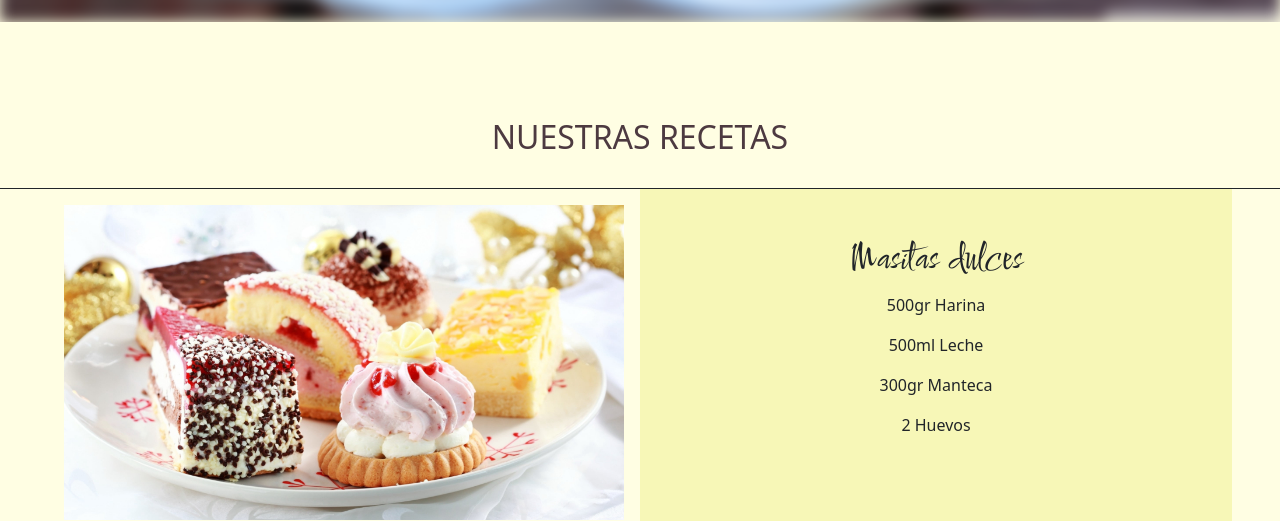
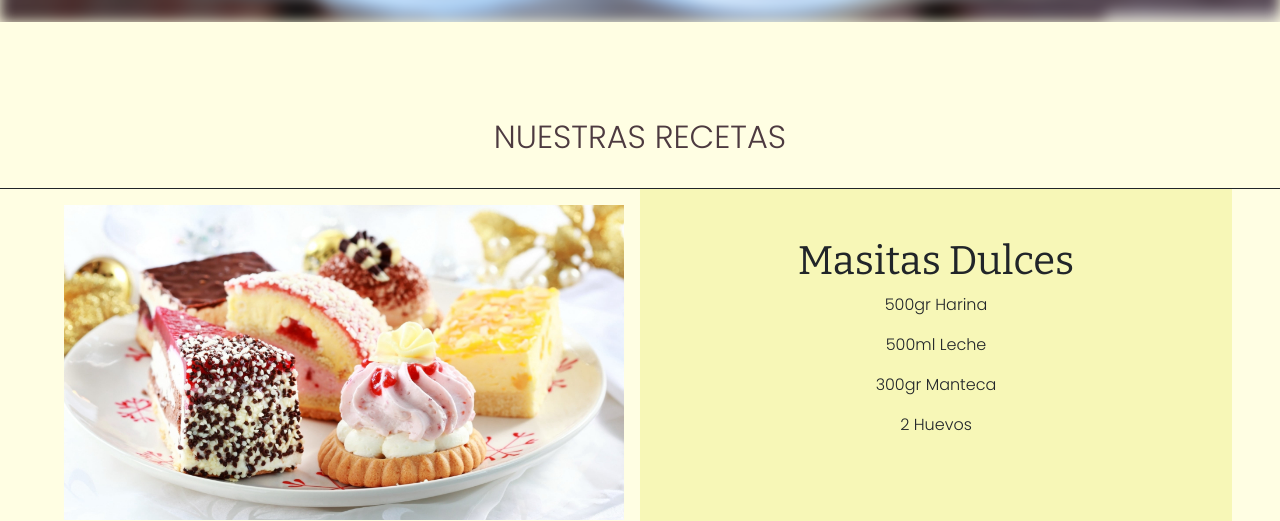
Before and after one commit to marcom25/panaderia-proyect, a React (Create React App) app: page / in a window 1280 px wide. Shown: the part 2182-2703 px from the top of the page. Built offline with nearby package versions, Linux system fonts and the light colour scheme; a web font is replaced by a local one.

Commit message:
added fonts and ImgBlock dinamic text

```diff
--- a/src/components/Card.jsx
+++ b/src/components/Card.jsx
@@ -6,6 +6,8 @@ import "../css/Colors.css"
 
 
 const Card = ({image ,msg, imageClass, iamgeType, imageDataTarget, imageAriaControls, bodyClass, bodyId, bodyAriaLabel, contentClass}) => {
+
+
 
 
     return (
--- a/src/components/Grid.jsx
+++ b/src/components/Grid.jsx
@@ -22,6 +22,9 @@ import image5 from "../images/bakery/bakery2.jpg";
 import image6 from "../images/bakery/brownie.jpg";
 
 const Grid = () => {
+
+
+
     return (
         <div className="container-xs" style={{padding: "0"}}>
             <div className='row'>
@@ -37,7 +40,7 @@ const Grid = () => {
 
             </div>
             <div className='row justify-content-sm-center bg-cream py-4 px-lg-5'>
-                <h2 className="text-uppercase text-center brown-font pt-5">¡Nuevos productos!</h2>
+                <h2 className="text-uppercase text-center brown-font pt-5 font-poppins">¡Nuevos productos!</h2>
                 <div className='col-md-6 py-4'>
                     <Card
                     image={image1}
@@ -48,7 +51,7 @@ const Grid = () => {
                     bodyClass='card-body p-0 bg-lightblue card-content accordion-collapse collapse'
                     bodyId='flush-collapseOne'
                     bodyAriaLabel='flush-headingOne'
-                    contentClass='card-title text-center accordion-body'
+                    contentClass='card-title text-center accordion-body font-bitter'
                     />
                 </div>
                 <div className='col-md-6 py-4'>
@@ -61,7 +64,7 @@ const Grid = () => {
                     bodyClass='card-body p-0 bg-lightblue card-content accordion-collapse collapse'
                     bodyId='flush-collapseTwo'
                     bodyAriaLabel='flush-headingTwo'
-                    contentClass='card-title text-center accordion-body'
+                    contentClass='card-title text-center accordion-body font-bitter'
                     />
                 </div>
                 <div className='col-md-6 py-4'>
@@ -74,7 +77,7 @@ const Grid = () => {
                     bodyClass='card-body p-0 bg-lightblue card-content accordion-collapse collapse'
                     bodyId='flush-collapseThree'
                     bodyAriaLabel='flush-headingThree'
-                    contentClass='card-title text-center accordion-body'
+                    contentClass='card-title text-center accordion-body font-bitter'
                     />
                 </div>
                 <div className='col-md-6 py-4'>
@@ -87,7 +90,7 @@ const Grid = () => {
                     bodyClass='card-body p-0 bg-lightblue card-content accordion-collapse collapse'
                     bodyId='flush-collapseFour'
                     bodyAriaLabel='flush-headingFour'
-                    contentClass='card-title text-center accordion-body'
+                    contentClass='card-title text-center accordion-body font-bitter'
                     />
                 </div>
             </div>
@@ -97,16 +100,32 @@ const Grid = () => {
                 </div>
             </div>
             <div className="bg-cream pt-5 pb-4">
-                <h2 className="text-uppercase text-center brown-font pt-5">Nuestras recetas</h2>
+                <h2 className="text-uppercase text-center brown-font pt-5 font-poppins">Nuestras recetas</h2>
             </div>
             <div className='row bg-cream border-top border-dark px-lg-5'>
-                <ImgBlock image={image4} textAtributes='col-sm p-0 bg-cream-dark' imgAtributes='col-sm p-0 bg-cream d-flex justify-content-center' />
+                <ImgBlock
+                h1='Masitas Dulces'
+                p1='500gr Harina'
+                p2='500ml Leche'
+                p3='300gr Manteca'
+                p4='2 Huevos'
+                image={image4}
+                textAtributes='col-sm p-0 bg-cream-dark'
+                imgAtributes='col-sm p-0 bg-cream d-flex justify-content-center' />
             </div>
             <div className='row bg-cream flex-row-reverse border-bottom border-dark px-lg-5'>
-                <ImgBlock image={image5} textAtributes='col-sm p-0 bg-cream-dark' imgAtributes='col-sm p-0 bg-cream pt-5 pt-sm-0 d-flex justify-content-center'/>
+                <ImgBlock
+                h1='Chupame La Pichula'
+                p1='1231'
+                p2='123131'
+                p3=' jdndawd'
+                p4='ponele texto mamador de pitos'
+                image={image5}
+                textAtributes='col-sm p-0 bg-cream-dark'
+                imgAtributes='col-sm p-0 bg-cream pt-5 pt-sm-0 d-flex justify-content-center'/>
             </div>
             <div className='row padding-collage bg-cream py-5'>
-                <h2 className="text-uppercase text-center pt-5 pb-4 brown-font">Nuestras delicias</h2>
+                <h2 className="text-uppercase text-center pt-5 pb-4 brown-font font-poppins">Nuestras delicias</h2>
                 <CollageImages/>
             </div>
             <div className='row'>
--- a/src/components/ImgBlock.jsx
+++ b/src/components/ImgBlock.jsx
@@ -5,18 +5,20 @@ import "../css/ImgBlock.css";
 import "../css/Fonts.css";
 
 
-const ImgBlock = ({image, textAtributes, imgAtributes}) => {
+const ImgBlock = ({image, textAtributes, imgAtributes, p1, p2, p3, p4, h1}) => {
+
+
     return (
         <>
             <div className={imgAtributes}>
                 <img className='p-3 w-100' src={image} alt=''/>
             </div>
             <div className={textAtributes}>
-                <h1 className='pt-3 pt-md-4 pt-lg-5  text-center font-comforter '>Masitas dulces</h1>
-                <p className='text-center'>500gr Harina</p>
-                <p className='text-center'>500ml Leche</p>
-                <p className='text-center'>300gr Manteca</p>
-                <p className='text-center'>2 Huevos </p>
+                <h1 className='pt-3 pt-md-4 pt-lg-5  text-center font-bitter '>{h1}</h1>
+                <p className='text-center font-poppins'>{p1}</p>
+                <p className='text-center font-poppins'>{p2}</p>
+                <p className='text-center font-poppins'>{p3}</p>
+                <p className='text-center font-poppins'>{p4}</p>
             </div>
         </>
     );
--- a/src/components/Sidebar.jsx
+++ b/src/components/Sidebar.jsx
@@ -11,6 +11,7 @@ import logo from "../images/logos/titulo-mas-cercano.svg";
 // IMPORTANDO CSS
 import "../css/Sidebar.css";
 import "../css/Colors.css";
+import "../css/Fonts.css";
 
 
 
@@ -30,10 +31,10 @@ const Sidebar = () => {
             <div className="offcanvas-body p-0">
               <ul className="navbar-nav h-50 flex-grow-1 brown-font">
                 <li className="nav-item bg-brown-hover">
-                  <a className="nav-link d-flex align-items-center brown-font font-pink-hover px-3" aria-current="page" href="#"> <AiFillHome style={{fontSize: '1.55rem', paddingRight: '4px'}}/> Inicio</a>
+                  <a className="nav-link d-flex align-items-center brown-font font-pink-hover px-3 font-poppins" aria-current="page" href="#"> <AiFillHome style={{fontSize: '1.55rem', paddingRight: '4px'}}/> Inicio</a>
                 </li>
                 <li >
-                  <a class="nav-link dropdown-toggle d-flex align-items-center brown-font font-pink-hover px-3  nav-item dropdown bg-brown-hover pink-font" href="#" id="offcanvasNavbarDropdown" role="button" data-bs-toggle="dropdown" aria-expanded="false"> <FaStore style={{fontSize: '1.5rem', paddingRight: '5px'}}/>Productos</a>
+                  <a class="nav-link dropdown-toggle d-flex align-items-center brown-font font-pink-hover px-3  nav-item dropdown bg-brown-hover pink-font font-poppins" href="#" id="offcanvasNavbarDropdown" role="button" data-bs-toggle="dropdown" aria-expanded="false"> <FaStore style={{fontSize: '1.5rem', paddingRight: '5px'}}/>Productos</a>
                   <ul class="dropdown-menu border-0 rounded-0 bg-pink pink-font font-pink-hover" aria-labelledby="offcanvasNavbarDropdown">
                     <li><a class="dropdown-item bg-brown-hover font-pink-hover ps-4" href="">Tortas</a></li>
                     <li><a class="dropdown-item bg-brown-hover font-pink-hover ps-4" href="">Facturas</a></li>
@@ -44,17 +45,17 @@ const Sidebar = () => {
                   </ul>
                 </li>
                 <li className="nav-item bg-brown-hover">
-                  <a className="nav-link d-flex align-items-center brown-font font-pink-hover px-3" href=""> <IoIosPeople style={{fontSize: '1.6rem', paddingRight: '4px'}}/> Sobre nosotros</a>
+                  <a className="nav-link d-flex align-items-center brown-font font-pink-hover px-3 font-poppins" href=""> <IoIosPeople style={{fontSize: '1.6rem', paddingRight: '4px'}}/> Sobre nosotros</a>
                 </li>
                 <li class="nav-item bg-brown-hover">
-                  <a class="nav-link d-flex align-items-center brown-font font-pink-hover px-3" href=""><SiGooglemessages style={{fontSize: '1.6rem', paddingRight: '6px'}}/> Contactanos</a>
+                  <a class="nav-link d-flex align-items-center brown-font font-pink-hover px-3 font-poppins" href=""><SiGooglemessages style={{fontSize: '1.6rem', paddingRight: '6px'}}/> Contactanos</a>
                 </li>
 
               </ul>
               <ul className="navbar-nav h-50 d-flex justify-content-end">
                 <li className="nav-item mb-3 text-center">
-                  <a  className="nav-link px-3 brown-font bg-brown-hover font-pink-hover" href="/login">Iniciar sesión </a>
-                  <a className="nav-link px-3 brown-font bg-brown-hover font-pink-hover" href="">Registrarme</a>
+                  <a  className="nav-link px-3 brown-font bg-brown-hover font-pink-hover font-poppins" href="/login">Iniciar sesión </a>
+                  <a className="nav-link px-3 brown-font bg-brown-hover font-pink-hover font-poppins" href="">Registrarme</a>
                 </li>
               </ul>
             </div>
--- a/src/css/Fonts.css
+++ b/src/css/Fonts.css
@@ -1,5 +1,6 @@
 @import url('https://fonts.googleapis.com/css2?family=Caveat:wght@400;500&family=Comforter&family=Festive&family=Indie+Flower&family=Kaushan+Script&family=Pacifico&family=Satisfy&family=Yellowtail&display=swap');
 @import url('https://fonts.googleapis.com/css2?family=Caveat:wght@400;500&family=Comforter&family=Festive&family=Indie+Flower&family=Kaushan+Script&family=Lobster+Two:wght@400;700&family=Pacifico&family=Satisfy&family=Yellowtail&display=swap');
+@import url('https://fonts.googleapis.com/css2?family=Bitter&family=Poppins:wght@300&display=swap');
 
 .font-caveat{
     font-family: 'Caveat', cursive;
@@ -13,14 +14,14 @@
     font-family: 'Festive', cursive;
 }
 
-.font-indie-flower{
+.font-if{
     font-family: 'Indie Flower', cursive;
 }
-.font-lobster-two{
+.font-lt{
     font-family: 'Lobster Two', cursive;
 }
 
-.font-kaushan-script{
+.font-ks{
     font-family: 'Kaushan Script', cursive;
 }
 
@@ -35,3 +36,11 @@
 .font-yellowtail{
     font-family: 'Yellowtail', cursive;
 }
+
+.font-bitter{
+    font-family: 'Bitter', serif;
+}
+
+.font-poppins{
+    font-family: 'Poppins', sans-serif;
+}
```
Also changed, not shown: src/components/Footer.jsx (+16 -16 lines).
